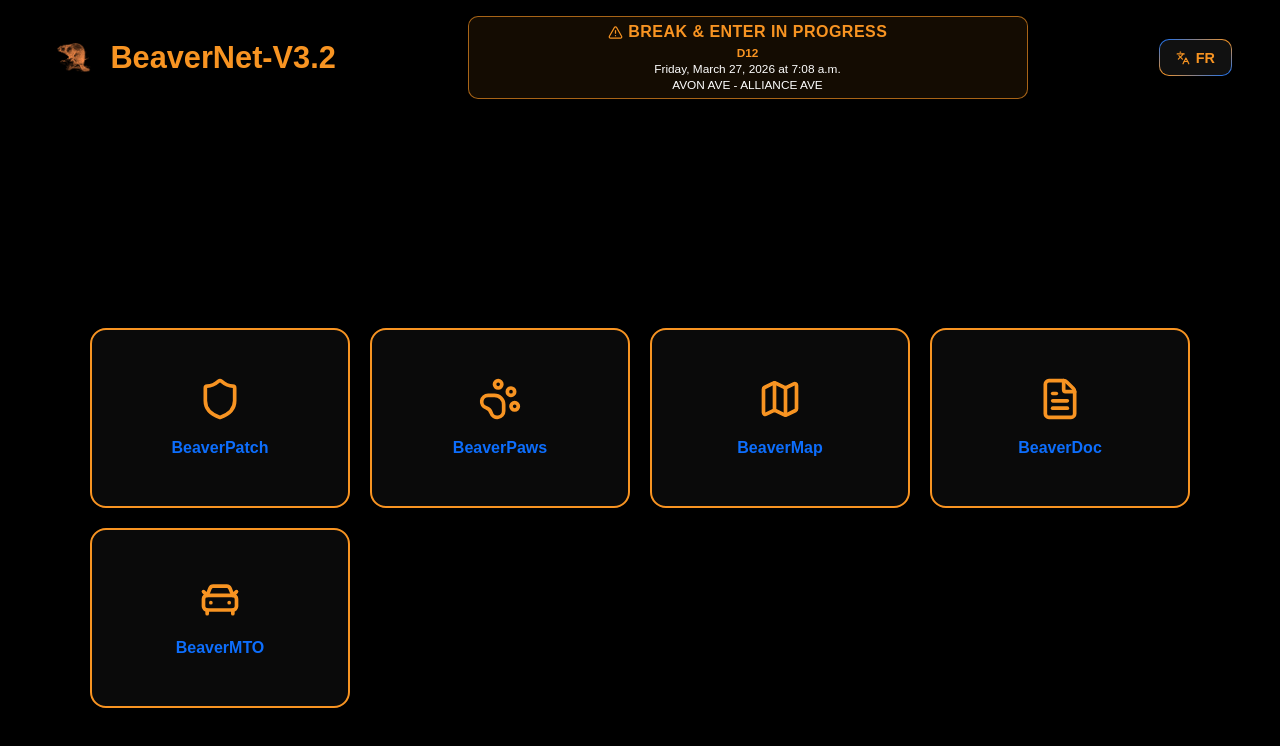
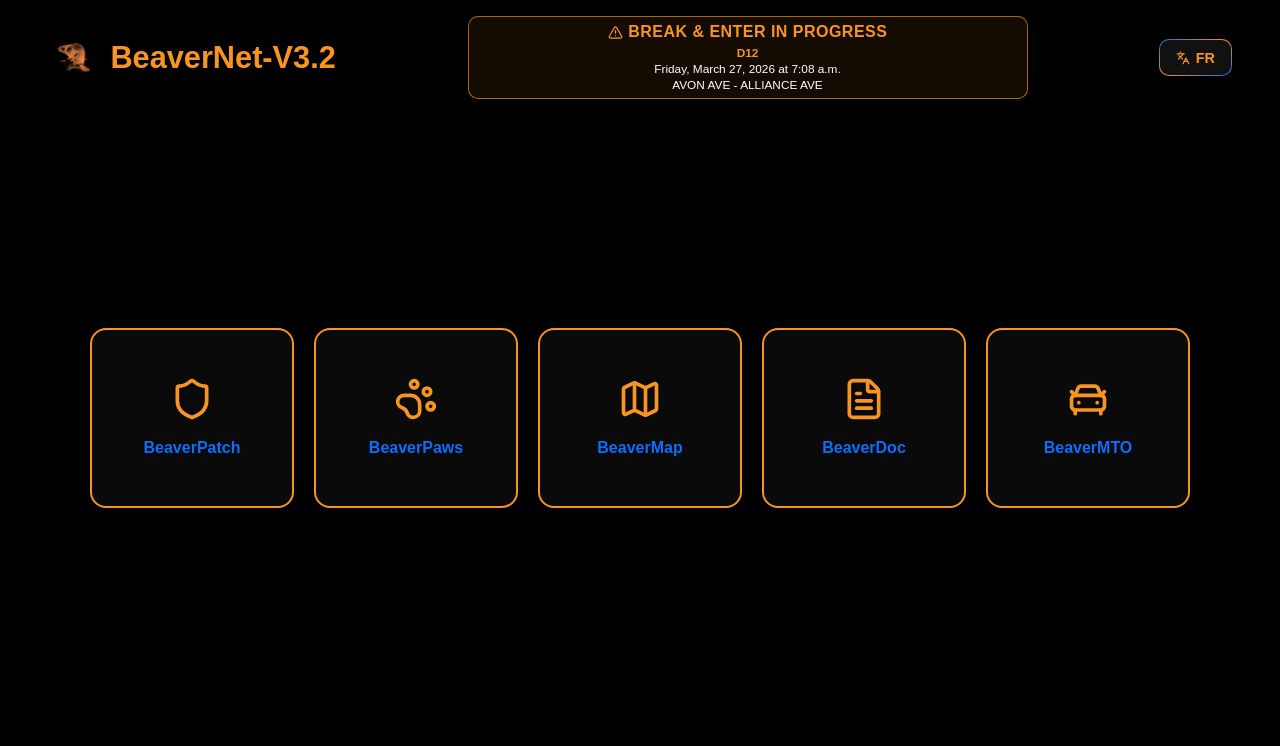
Before and after one commit to remiguillette/BeaverNet-3.2, a React (Vite) app: page / in a window 1280 px wide. Shown: the top 746 px of the page. Built offline with nearby package versions, Linux system fonts and the light colour scheme; no server answers.

Commit message:
Align home page cards on a single desktop row

```diff
--- a/src/styles/global.css
+++ b/src/styles/global.css
@@ -437,7 +437,7 @@
 
 @media (min-width: 1024px) {
   .card-grid {
-    grid-template-columns: repeat(4, minmax(0, 1fr));
+    grid-template-columns: repeat(5, minmax(0, 1fr));
   }
 }
 
```
